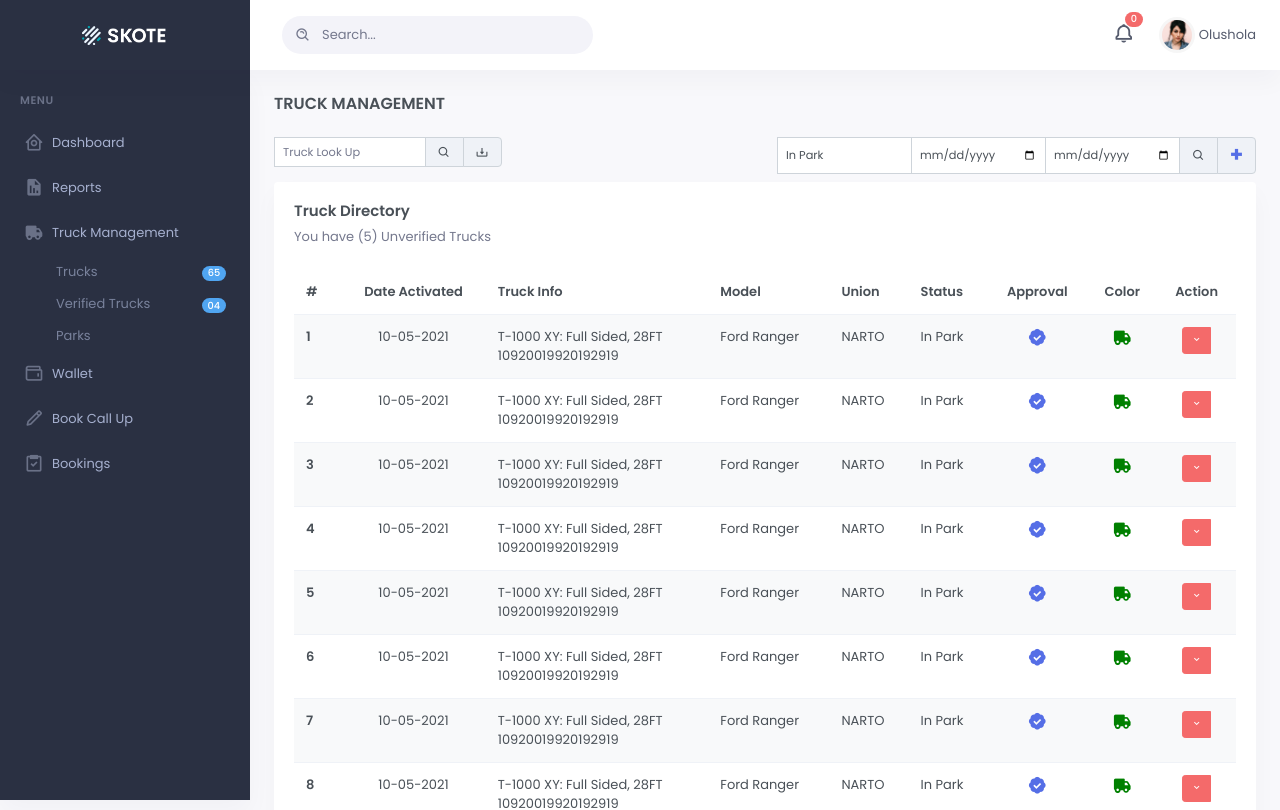
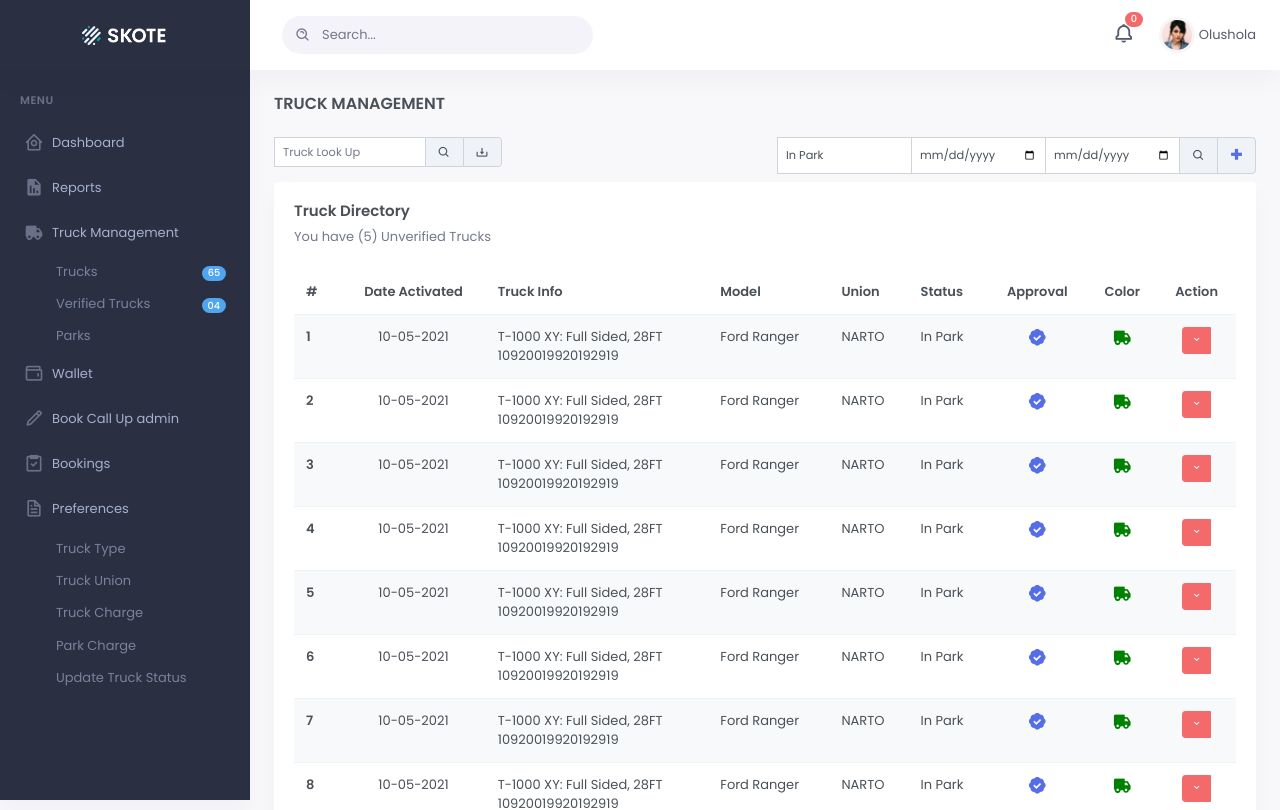
Before and after one commit to oolushola/call-up-ui, a Vue app: page /verified-trucks in a window 1280 px wide. Shown: the top 810 px of the page. Built offline with nearby package versions, Linux system fonts and the light colour scheme; sample sign-in values are in the browser's storage.

Commit message:
library dependencies

```diff
--- a/src/components/Layouts/DesignLayout.vue
+++ b/src/components/Layouts/DesignLayout.vue
@@ -202,7 +202,7 @@
                             <li>
                               <router-link :to="{name: 'BookCallUp'}" class="waves-effect">
                                 <i class="bx bx-pencil"></i>
-                                <span key="t-authentication">Book Call Up</span>
+                                <span key="t-authentication">Book Call Up {{ $store.state.user.userType }}</span>
                               </router-link>
                             </li>
                             <li>
@@ -211,6 +211,7 @@
                                   <span key="t-authentication">Bookings</span>
                               </a>
                             </li>
+
                             <div class="" v-if="userType === 'admin'">
                               <li>
                                   <a href="javascript: void(0);">
@@ -239,6 +240,7 @@
             <!-- Start right Content here -->
             <!-- ============================================================== -->
             <div class="main-content">
+
                 <slot>
                   <router-view></router-view>
                 </slot>
@@ -272,7 +274,7 @@
 export default {
   data() {
     return {
-      userType: 'transporter'
+      userType: this.$store.state.user.userType
     }
   },
   methods: {
--- a/src/main.js
+++ b/src/main.js
@@ -3,7 +3,11 @@ import App from './App.vue'
 import store from './store/store'
 import router from './routes/router'
 
-
+import './assets/libs/jquery/jquery.min.js'
+import './assets/libs/bootstrap/js/bootstrap.bundle.min.js'
+import './assets/libs/metismenu/metisMenu.min.js'
+import './assets/libs/node-waves/waves.min.js'
+import './assets/js/app.js'
 import DesignLayout from './components/Layouts/DesignLayout.vue'
 import AuthWrapper from './components/AuthWrapper.vue'
 import DashboardCta from './components/DashboardCta.vue'
```
